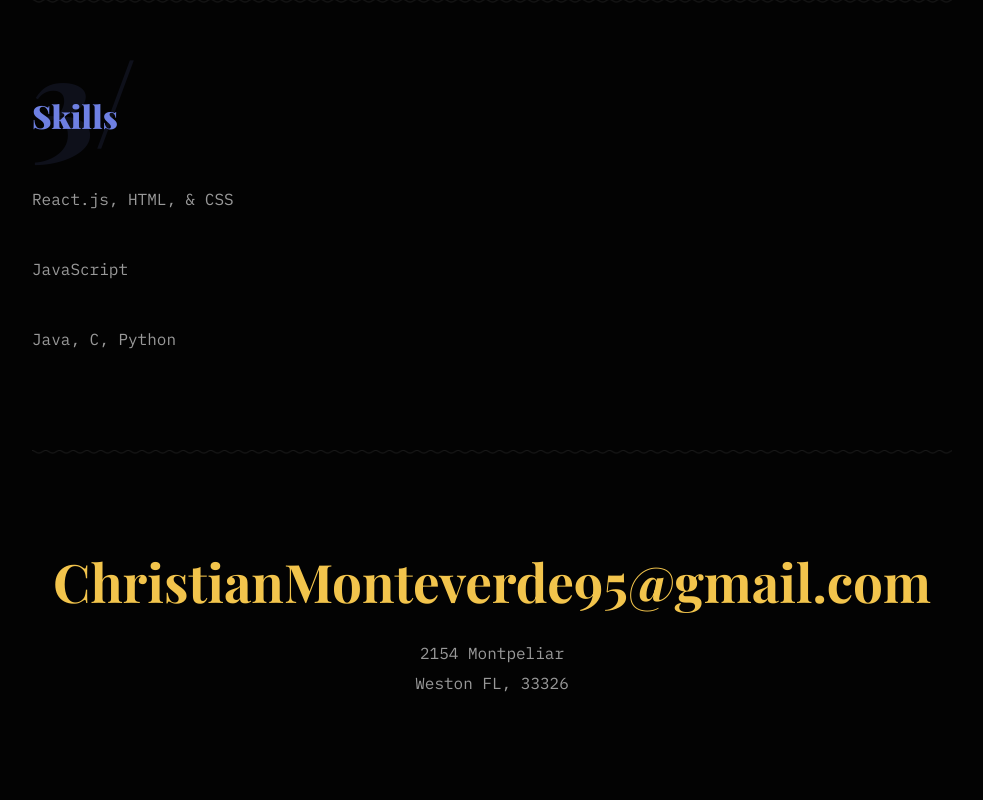
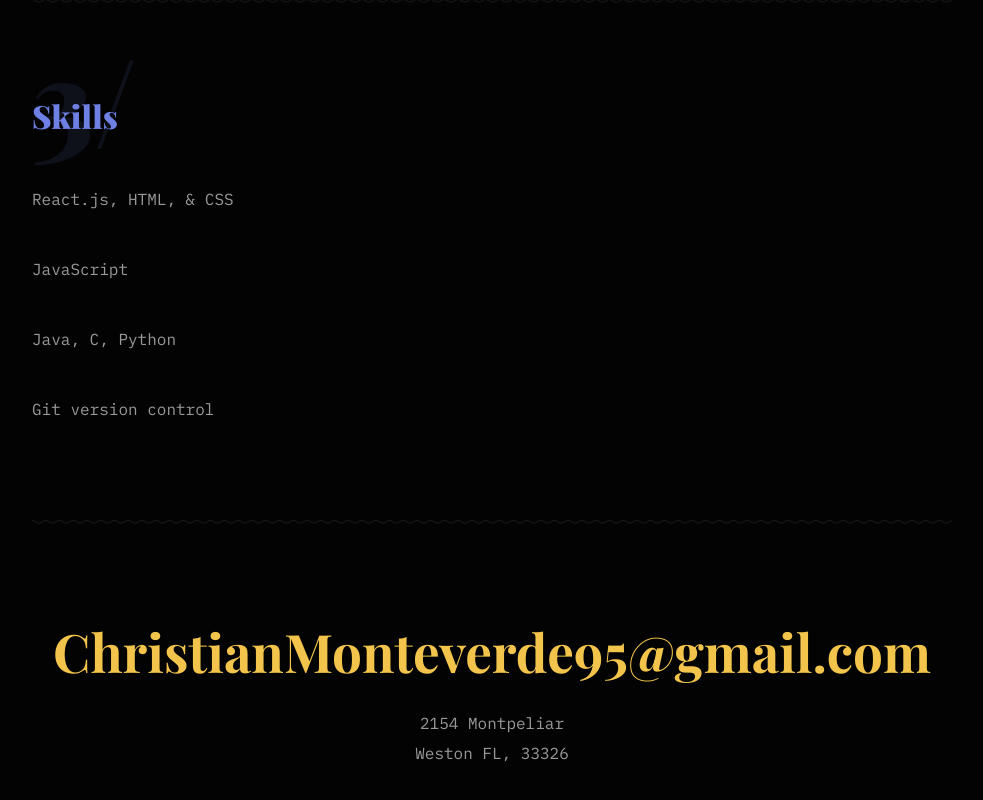
Before and after one commit to chrismonte/personalWebsite, a React (Create React App) app: page /resume in a window 1280 px wide. Shown: the part 837-1637 px from the top of the page, without its empty margins (148-1131 px from the left). Built offline with nearby package versions, Linux system fonts and the light colour scheme.

Commit message:
skills edit

```diff
--- a/src/components/resume.jsx
+++ b/src/components/resume.jsx
@@ -118,6 +118,12 @@ class Resume extends Component {
                               <p className="skill-text">Java, C, Python</p>
                             </div>
                           </div>
+
+                          <div className="skill-item">
+                            <div className="skill-info">
+                              <p className="skill-text">Git version control</p>
+                            </div>
+                          </div>
                         </div>
                       </div>
 
```
